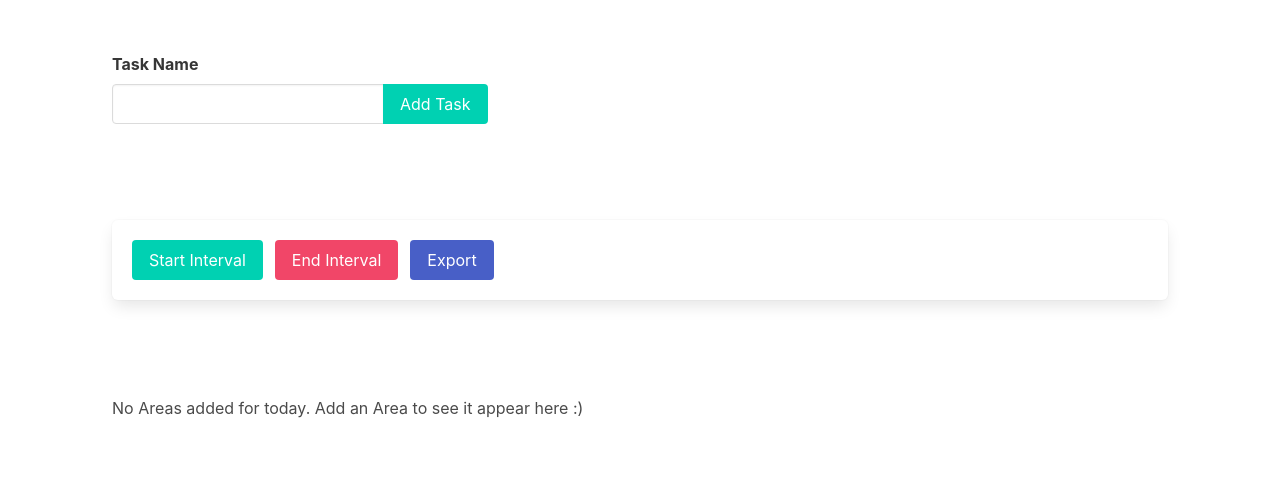
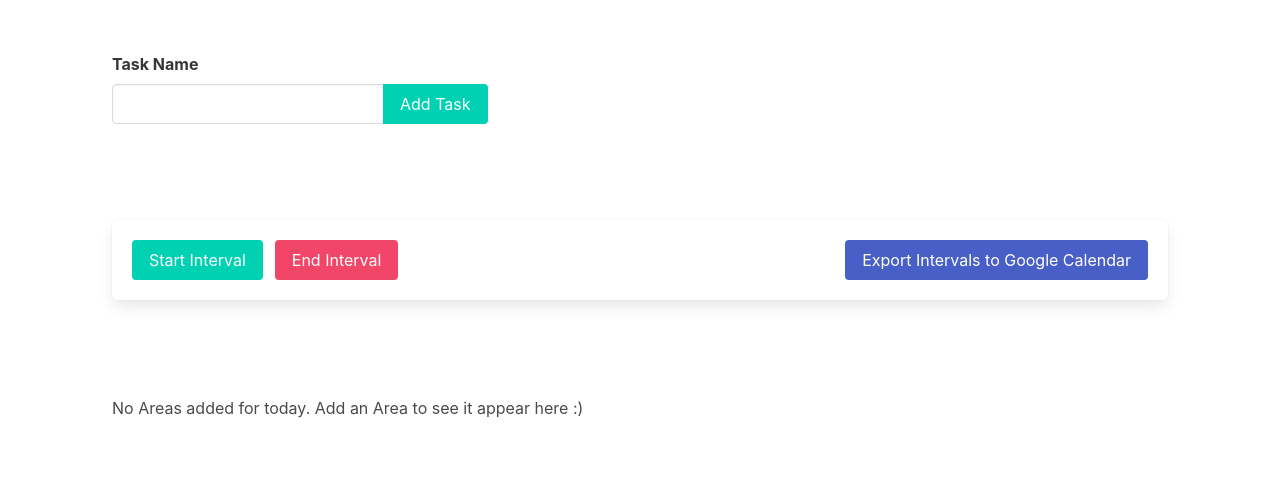
Before and after one commit to arseniy-panfilov/daily, a Django app: page /daily/ in a window 1280 px wide. Shown: the part 391-870 px from the top of the page. Run offline with Django 3.2, Linux system fonts and the light colour scheme; data that the repository does not hold is empty; some libraries are stand-ins or nearby versions.

Commit message:
Modify export button

```diff
--- a/daily/templates/daily/index.html
+++ b/daily/templates/daily/index.html
@@ -65,6 +65,8 @@
                     </section>
                     <section class="section">
                         <div class="box">
+                            <nav class="level is-mobile">
+                                <div class="level-left">
                                     <div class="field is-grouped">
                                         <p class="control">
                                             <input class="button is-primary" type="submit" name="start_interval" value="Start Interval" />
@@ -72,10 +74,16 @@
                                         <p class="control">
                                             <input class="button is-danger" type="submit" name="end_interval" value="End Interval" />
                                         </p>
+                                    </div>
+                                </div>
+                                <div class="level-right">
+                                    <div class="field is-right">
                                         <p class="control">
-                                    <input class="button is-link" type="submit" name="export" value="Export" />
+                                            <input class="button is-link" type="submit" name="export" value="Export Intervals to Google Calendar" />
                                         </p>
                                     </div>
+                                </div>
+                            </nav>
                         </div>
                     </section>
                     {% csrf_token %}
```
Lines whose indentation alone changed are shown as unchanged.
